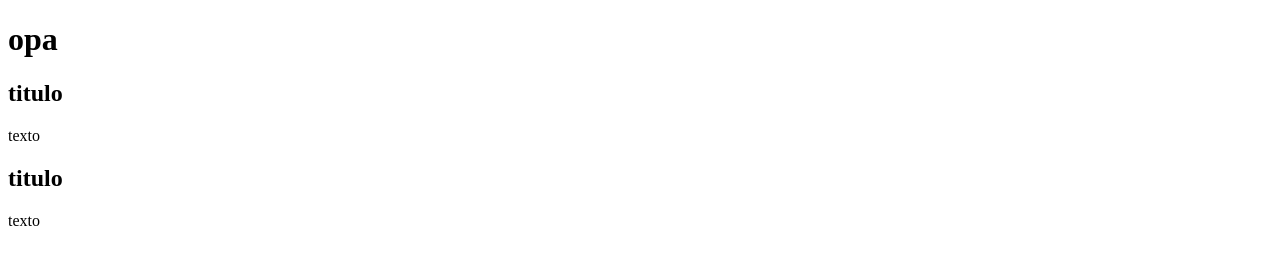
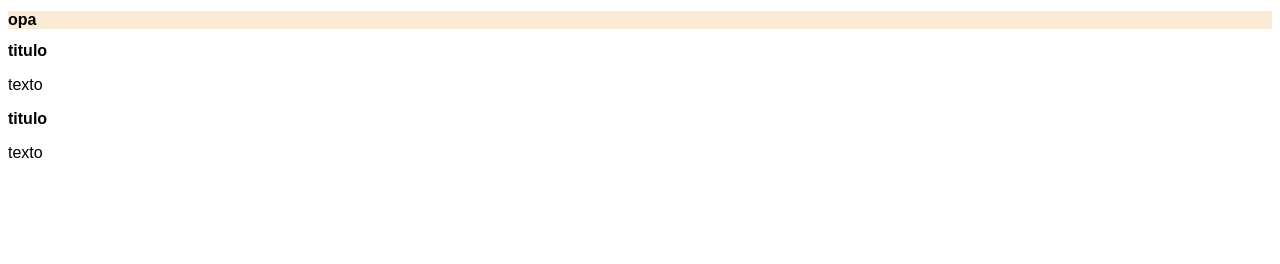
Before and after one commit to rRthur/repositorio, a plain HTML site: page index.html in a window 1280 px wide. Drawn offline with Linux system fonts and the light colour scheme.

Commit message:
fiz o disign

```diff
--- a/index.html
+++ b/index.html
@@ -5,6 +5,7 @@
     <meta http-equiv="X-UA-Compatible" content="IE=edge">
     <meta name="viewport" content="width=device-width, initial-scale=1.0">
     <title>titulo</title>
+    <link rel="stylesheet" href="style.css">
 </head>
 <body>
     <main>
--- /dev/null
+++ b/style.css
@@ -0,0 +1,9 @@
+* {
+    font-family: Arial, Helvetica, sans-serif;
+    font-size: 16px;
+}
+
+main {
+    background-color: antiquewhite;
+    margin: auto;
+}
```
